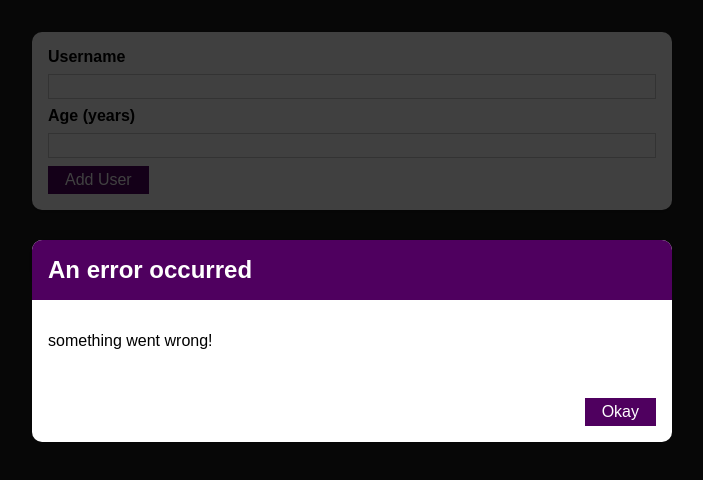
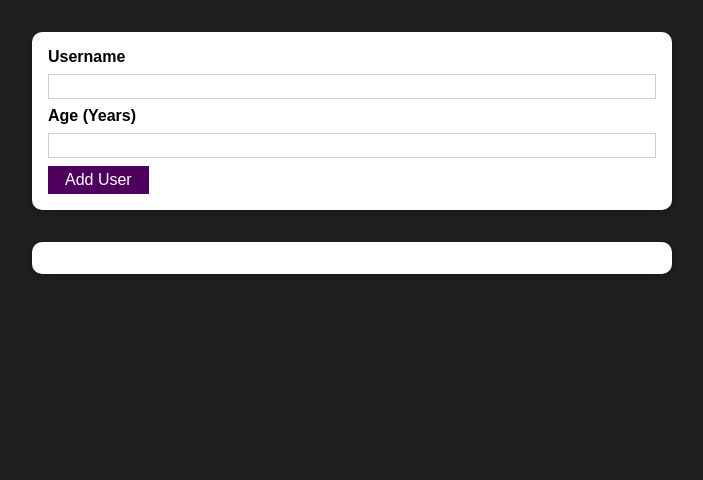
Before and after one commit to lawlawson/react-add-users-app, a React (Create React App) app: page / in a window 1280 px wide. Shown: the top 480 px of the page, without its empty margins (288-991 px from the left). Built offline with nearby package versions, Linux system fonts and the light colour scheme.

Commit message:
Resolved error with okay button

```diff
--- a/src/App.js
+++ b/src/App.js
@@ -1,17 +1,20 @@
 import React, { useState } from 'react';
+
 import AddUser from './components/Users/AddUser';
 import UsersList from './components/Users/UsersList';
 
 function App() {
   const [usersList, setUsersList] = useState([]);
-  const addUserHandler = (userName, userAge) => {
+
+  const addUserHandler = (uName, uAge) => {
     setUsersList((prevUsersList) => {
       return [
         ...prevUsersList,
-        { name: userName, age: userAge, id: Math.random().toString() },
+        { name: uName, age: uAge, id: Math.random().toString() },
       ];
     });
   };
+
   return (
     <div>
       <AddUser onAddUser={addUserHandler} />
--- a/src/components/UI/Button.js
+++ b/src/components/UI/Button.js
@@ -1,4 +1,5 @@
 import React from 'react';
+
 import classes from './Button.module.css';
 
 const Button = (props) => {
@@ -6,7 +7,7 @@ const Button = (props) => {
     <button
       className={classes.button}
       type={props.type || 'button'}
-      onClick={props.oncClick}>
+      onClick={props.onClick}>
       {props.children}
     </button>
   );
--- a/src/components/UI/ErrorModal.js
+++ b/src/components/UI/ErrorModal.js
@@ -1,12 +1,13 @@
 import React from 'react';
-import Card from '../UI/Card';
-import Button from '../UI/Button';
+
+import Card from './Card';
+import Button from './Button';
 import classes from './ErrorModal.module.css';
 
 const ErrorModal = (props) => {
   return (
     <div>
-      <div className={classes.backdrop} />
+      <div className={classes.backdrop} onClick={props.onConfirm} />
       <Card className={classes.modal}>
         <header className={classes.header}>
           <h2>{props.title}</h2>
@@ -15,7 +16,7 @@ const ErrorModal = (props) => {
           <p>{props.message}</p>
         </div>
         <footer className={classes.actions}>
-          <Button>Okay</Button>
+          <Button onClick={props.onConfirm}>Okay</Button>
         </footer>
       </Card>
     </div>
--- a/src/components/Users/AddUser.js
+++ b/src/components/Users/AddUser.js
@@ -1,22 +1,31 @@
 import React, { useState } from 'react';
+
 import Card from '../UI/Card';
 import Button from '../UI/Button';
+import ErrorModal from '../UI/ErrorModal';
 import classes from './AddUser.module.css';
-import ErrorModal from '../UI/ErrorModal';
 
 const AddUser = (props) => {
   const [enteredUsername, setEnteredUsername] = useState('');
   const [enteredAge, setEnteredAge] = useState('');
+  const [error, setError] = useState();
 
   const addUserHandler = (event) => {
     event.preventDefault();
     if (enteredUsername.trim().length === 0 || enteredAge.trim().length === 0) {
+      setError({
+        title: 'Invalid input',
+        message: 'Please enter a valid name and age (non-empty values).',
+      });
       return;
     }
     if (+enteredAge < 1) {
+      setError({
+        title: 'Invalid age',
+        message: 'Please enter a valid age (> 0).',
+      });
       return;
     }
-
     props.onAddUser(enteredUsername, enteredAge);
     setEnteredUsername('');
     setEnteredAge('');
@@ -25,13 +34,24 @@ const AddUser = (props) => {
   const usernameChangeHandler = (event) => {
     setEnteredUsername(event.target.value);
   };
+
   const ageChangeHandler = (event) => {
     setEnteredAge(event.target.value);
   };
 
+  const errorHandler = () => {
+    setError(null);
+  };
+
   return (
-    <>
-      <ErrorModal title='An error occurred' message='something went wrong!' />
+    <div>
+      {error && (
+        <ErrorModal
+          title={error.title}
+          message={error.message}
+          onConfirm={errorHandler}
+        />
+      )}
       <Card className={classes.input}>
         <form onSubmit={addUserHandler}>
           <label htmlFor='username'>Username</label>
@@ -41,7 +61,7 @@ const AddUser = (props) => {
             value={enteredUsername}
             onChange={usernameChangeHandler}
           />
-          <label htmlFor='username'>Age (years)</label>
+          <label htmlFor='age'>Age (Years)</label>
           <input
             id='age'
             type='number'
@@ -51,7 +71,7 @@ const AddUser = (props) => {
           <Button type='submit'>Add User</Button>
         </form>
       </Card>
-    </>
+    </div>
   );
 };
 
```
